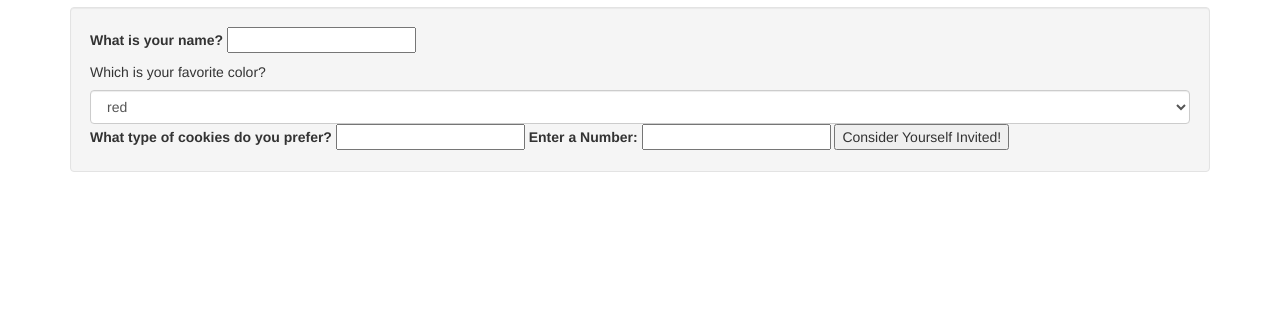
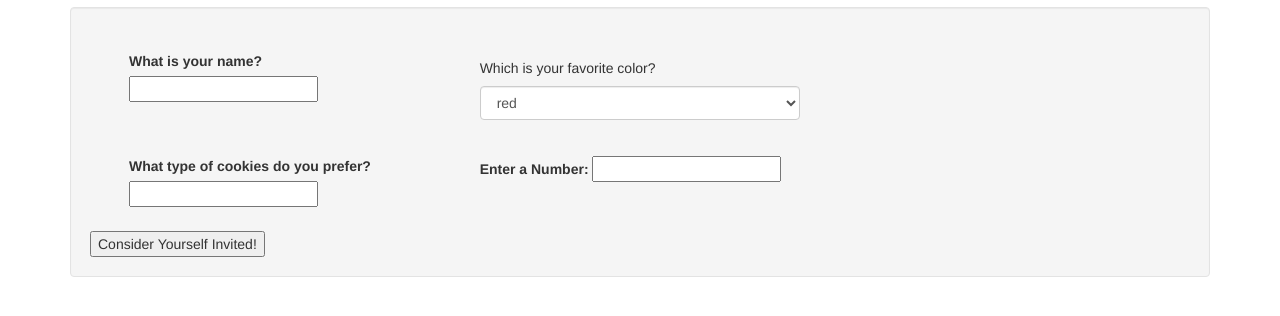
Before and after one commit to juliaseid/beep_boop, a plain HTML site: page index.html in a window 1280 px wide. Shown: the part 56-372 px from the top of the page. Drawn offline with Linux system fonts and the light colour scheme.

Commit message:
change css and html to try to get form fields to look better

```diff
--- a/css/styles.css
+++ b/css/styles.css
@@ -1,3 +1,12 @@
 #song {
   display: none;
 }
+#row1 {
+  margin: 12px;
+  padding: 12px;
+}
+
+#row2 {
+  margin: 12px;
+  padding: 12px;
+}
--- a/index.html
+++ b/index.html
@@ -13,9 +13,12 @@
         Want to be a robot's neighbor?
       </h2>
       <form id = "entry" class="well">
+        <div class = "row" id = "row1">
+          <div class = "col-md-4">
             <label for="name">What is your name?</label>
             <input id="name" type="text">
-        <div class = "sidebar">
+          </div>
+          <div class="col-md-4">
             <h5>Which is your favorite color?</h5>
               <select class="form-control" id="color">
               <option>red</option>
@@ -26,10 +29,17 @@
               <option>cream-colored</option>
             </select>
           </div>
+        </div>
+        <div class="row" id="row2">
+          <div class = "col-md-4">
             <label for="cookie">What type of cookies do you prefer?</label>
             <input id="cookie" type="text">
+          </div>
+          <div class="col-md-4">
             <label for="number">Enter a Number:</label>
             <input id="number" type="number">
+          </div>
+          </div>
         <button type = "submit" class = "btn-btnprimary">Consider Yourself Invited!</button>
       </form>
 
```
Lines whose indentation alone changed are shown as unchanged.
